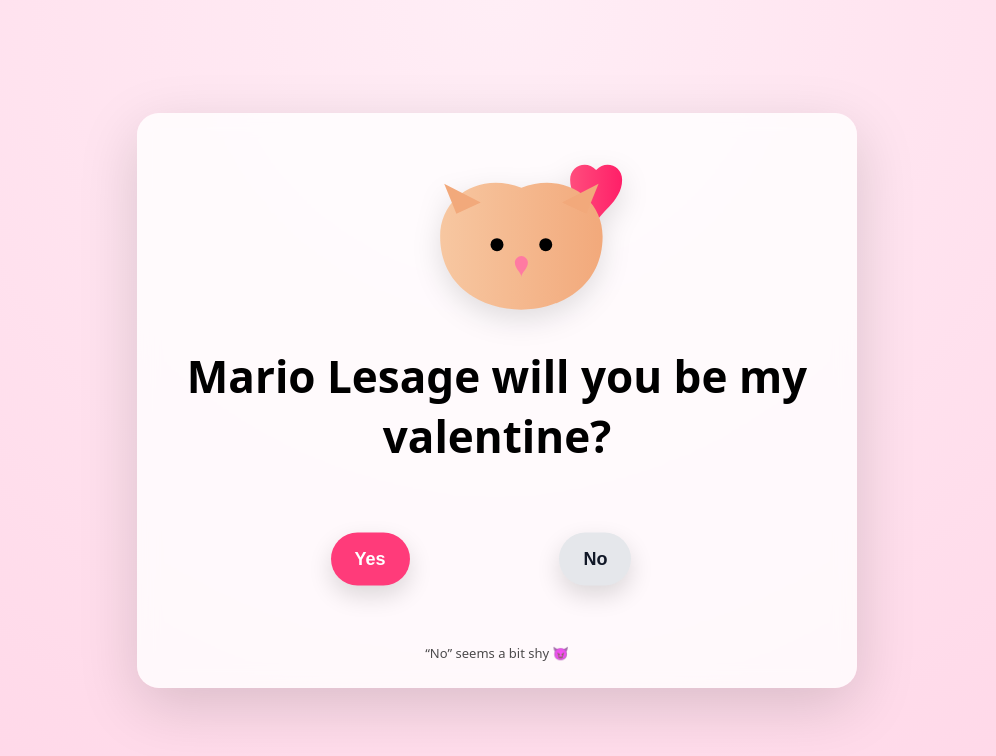
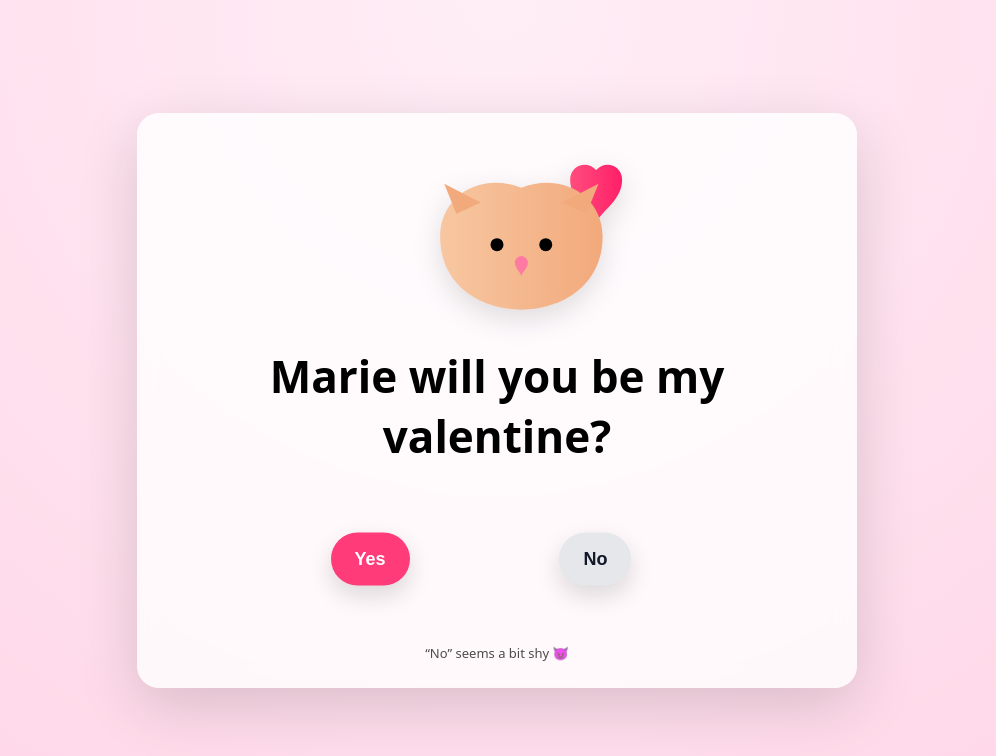
Before and after one commit to marquisemile12/bemyvalentine, a plain HTML site: page index.html in a window 1280 px wide. Shown: the whole page, without its empty margins (143-1139 px from the left). Drawn offline with nearby package versions, Linux system fonts and the light colour scheme.

Commit message:
Update index.html

```diff
--- a/index.html
+++ b/index.html
@@ -171,7 +171,7 @@
             fill="#ff7aa2"/>
     </svg>
 
-    <h1>Mario Lesage will you be my valentine?</h1>
+    <h1>Marie will you be my valentine?</h1>
 
     <section class="button-zone" id="zone">
       <button id="yesBtn">Yes</button>
```
